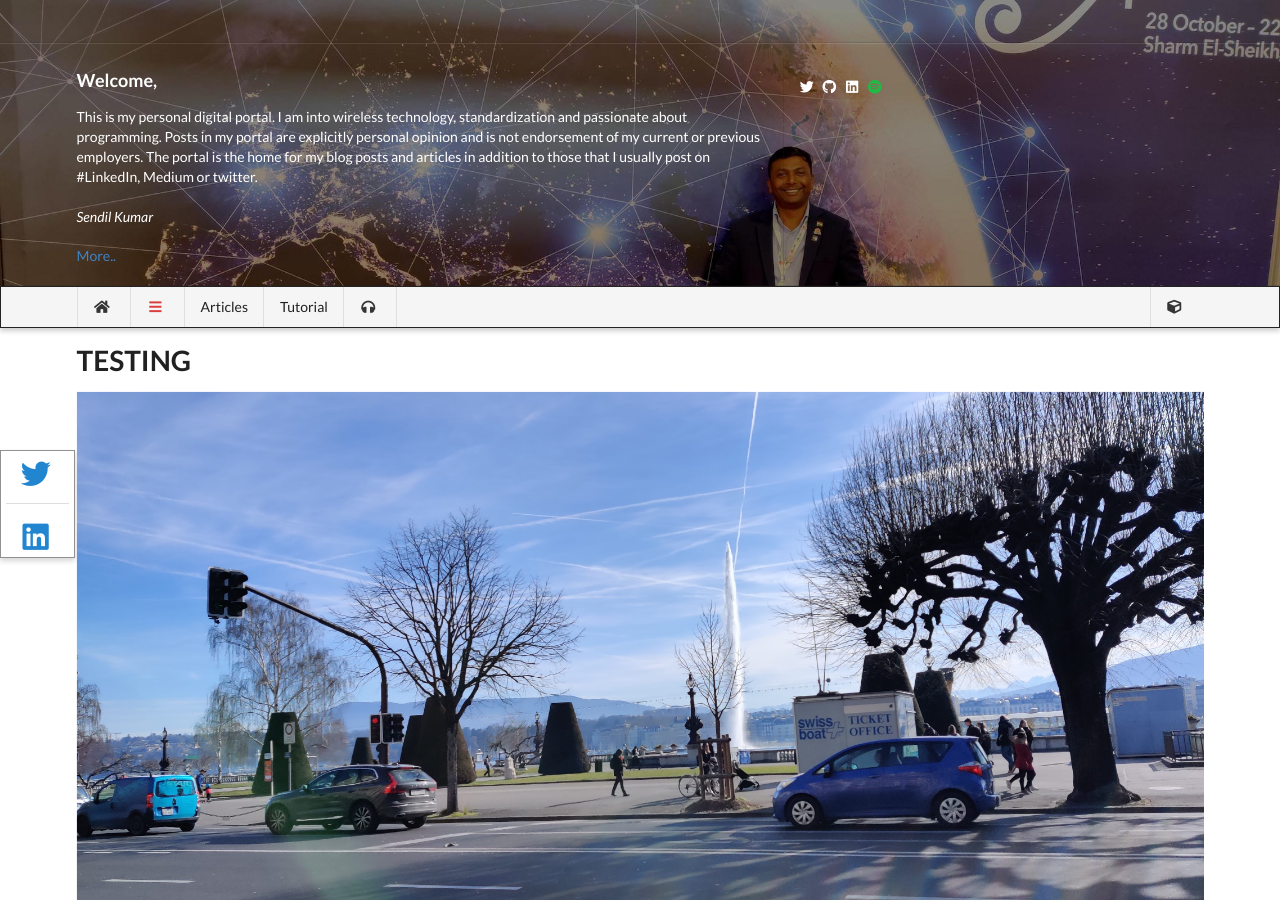
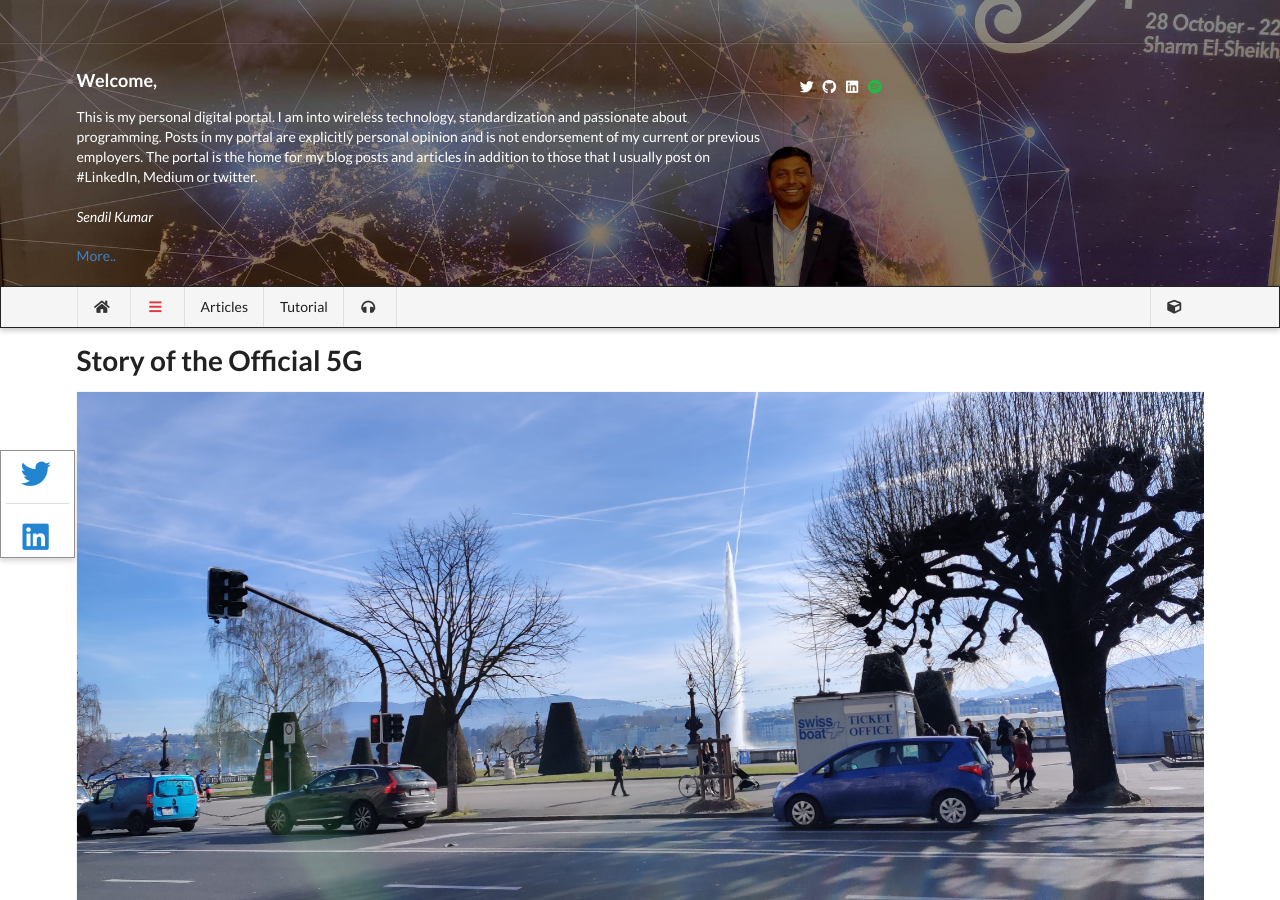
Before and after one commit to wiless/wiless.github.io, a Jekyll site: the page built from _articles/5gtimeline.md, in a window 1280 px wide and 900 px high. Built offline with Jekyll 4.4.1, drawn with Linux system fonts in a browser that asks for light colours; nearby versions of some CDN libraries; some web fonts are replaced; comment, search, counter and statistics services are not loaded; a style sheet for code colours, icons or effects is not loaded.

Commit message:
Update 5gtimeline.md

```diff
--- a/_articles/5gtimeline.md
+++ b/_articles/5gtimeline.md
@@ -6,12 +6,10 @@ img: /imgs/genevalake.jpg
 index: 99
 
 ---
-# TESTING
+# Story of the Official 5G
 
 <img class="ui fluid image" src="/imgs/genevalake.jpg">
 
-
-# Story of the Official 5G
 
 *Official 5G* - The technology recognized and recommended by ITU-R to be deployed in IMT spectrum bands, that has been
 built to meet the requirments of new generation. Once in every 10 years, ITU-R meets to identify new requirements and
```
